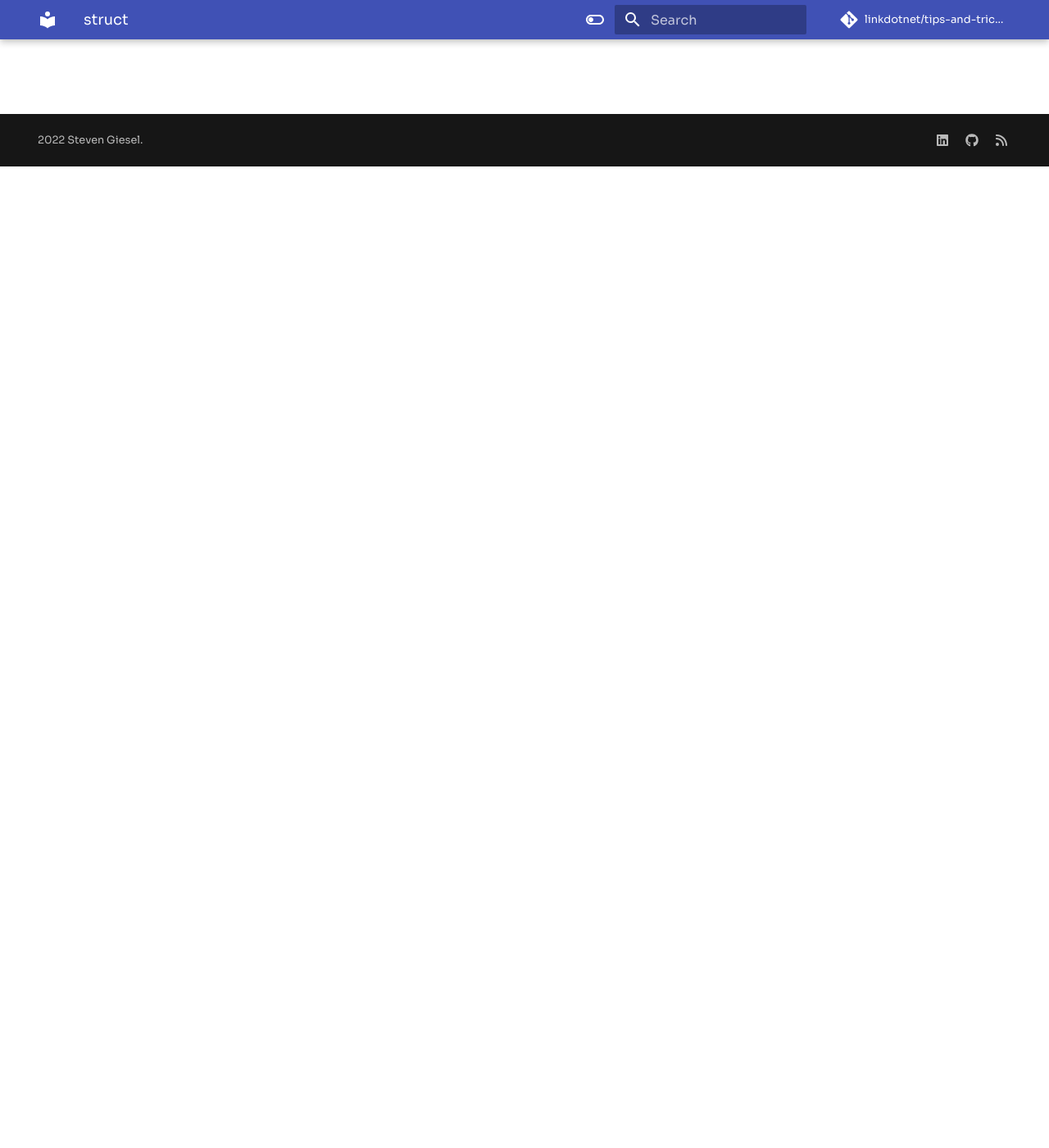
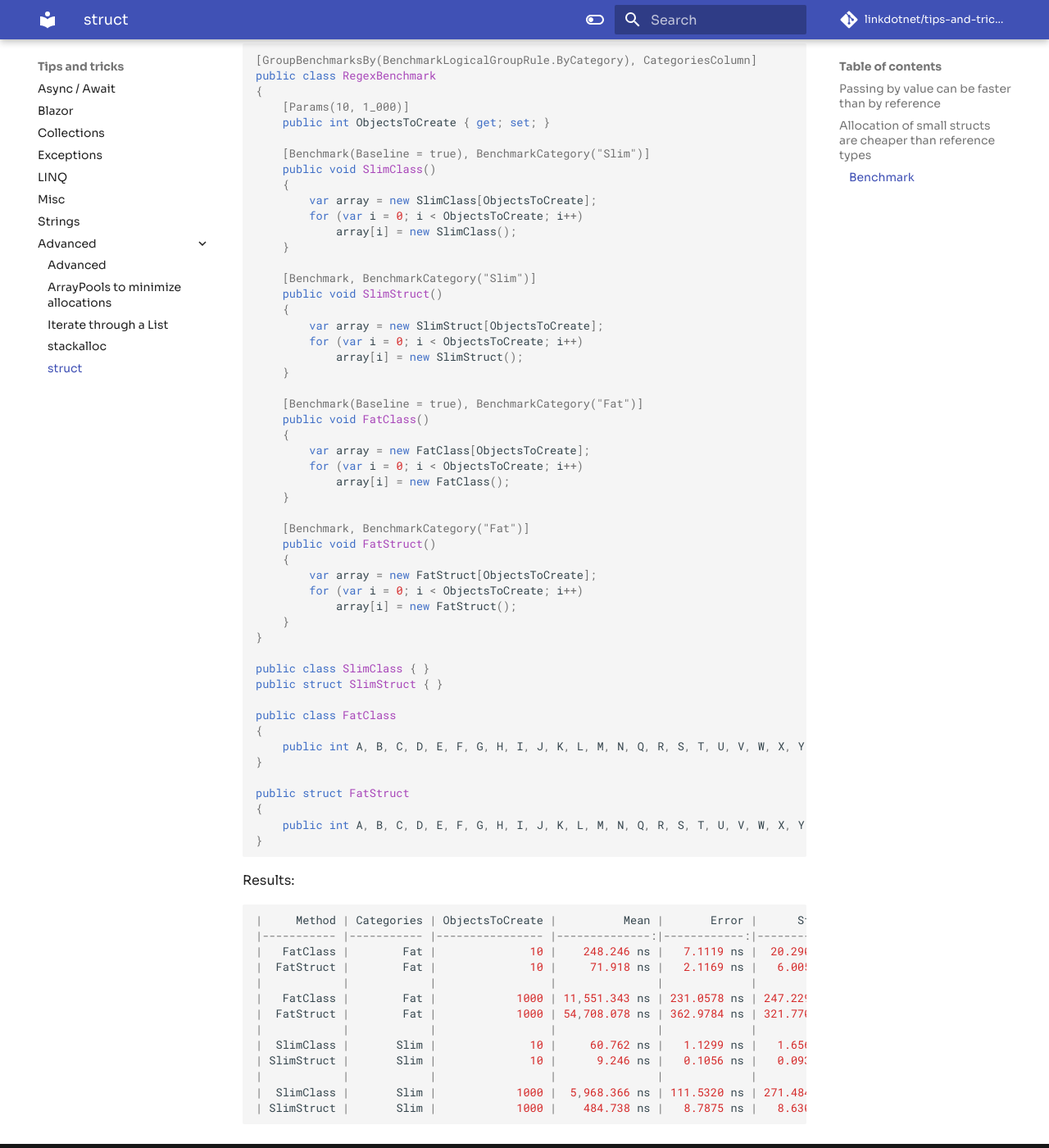
Before and after one commit to linkdotnet/tips-and-tricks, an MkDocs documentation site: the page built from docs/advanced/struct.md, in a window 1280 px wide and 1400 px high, scrolled down 1197 px. Shown: the whole window at 82% size. Built offline with MkDocs 1.6.1 and Material for MkDocs 9.7.7, drawn with Linux system fonts in a browser that asks for light colours; comment, search, counter and statistics services are not loaded; some of the changed text lies outside the part shown.

Commit message:
Added another struct tip

````diff
--- a/docs/advanced/struct.md
+++ b/docs/advanced/struct.md
@@ -7,3 +7,102 @@
 The reason is that copying a `struct` on the stack is a cheap operation when the `struct` is small enough. A reference in contrast is always as wide as the machine word but on top, for reading values, it has to be dereferences.
 
 > 💡 Info: In detail explanation can be found [here](https://steven-giesel.com/blogPost/d205e99c-e784-49be-a2e6-7f9c44ab890f).
+
+## Allocation of small `struct`s are cheaper than reference types
+Heap allocation is more expensive than creating an object on the stack.
+If used in loops with only local usage of the (small) `struct` they can improve the performance.
+
+❌ **Bad** Classes are relatively expensive
+```csharp
+ public void SlimClass()
+{
+    var array = new SlimClass[1000];
+    for (var i = 0; i < 1000; i++)
+        array[i] = new SlimClass();
+}
+```
+
+✅ **Good** Structs are cheap to create
+```csharp
+ public void SlimStruct()
+{
+    var array = new SlimStruct[1000];
+    for (var i = 0; i < 1000; i++)
+        array[i] = new SlimStruct();
+}
+```
+
+⚠️ **Warning** If the array of a struct is larger than 85kb it will be moved to the **L**arge **O**bject **H**eap which can give a major performance penalty.
+
+### Benchmark
+```csharp
+[GroupBenchmarksBy(BenchmarkLogicalGroupRule.ByCategory), CategoriesColumn]
+public class RegexBenchmark
+{
+    [Params(10, 1_000)]
+    public int ObjectsToCreate { get; set; }
+
+    [Benchmark(Baseline = true), BenchmarkCategory("Slim")]
+    public void SlimClass()
+    {
+        var array = new SlimClass[ObjectsToCreate];
+        for (var i = 0; i < ObjectsToCreate; i++)
+            array[i] = new SlimClass();
+    }
+
+    [Benchmark, BenchmarkCategory("Slim")]
+    public void SlimStruct()
+    {
+        var array = new SlimStruct[ObjectsToCreate];
+        for (var i = 0; i < ObjectsToCreate; i++)
+            array[i] = new SlimStruct();
+    }
+
+    [Benchmark(Baseline = true), BenchmarkCategory("Fat")]
+    public void FatClass()
+    {
+        var array = new FatClass[ObjectsToCreate];
+        for (var i = 0; i < ObjectsToCreate; i++)
+            array[i] = new FatClass();
+    }
+
+    [Benchmark, BenchmarkCategory("Fat")]
+    public void FatStruct()
+    {
+        var array = new FatStruct[ObjectsToCreate];
+        for (var i = 0; i < ObjectsToCreate; i++)
+            array[i] = new FatStruct();
+    }
+}
+
+public class SlimClass { }
+public struct SlimStruct { }
+
+public class FatClass
+{
+    public int A, B, C, D, E, F, G, H, I, J, K, L, M, N, Q, R, S, T, U, V, W, X, Y, Z;
+}
+
+public struct FatStruct
+{
+    public int A, B, C, D, E, F, G, H, I, J, K, L, M, N, Q, R, S, T, U, V, W, X, Y, Z;
+}
+```
+
+Results:
+```csharp
+|     Method | Categories | ObjectsToCreate |          Mean |       Error |      StdDev | Ratio | RatioSD |   Gen 0 |   Gen 1 |   Gen 2 | Allocated | Alloc Ratio |
+|----------- |----------- |---------------- |--------------:|------------:|------------:|------:|--------:|--------:|--------:|--------:|----------:|------------:|
+|   FatClass |        Fat |              10 |    248.246 ns |   7.1119 ns |  20.2908 ns |  1.00 |    0.00 |  0.2923 |       - |       - |    1224 B |        1.00 |
+|  FatStruct |        Fat |              10 |     71.918 ns |   2.1169 ns |   6.0054 ns |  0.29 |    0.03 |  0.2352 |       - |       - |     984 B |        0.80 |
+|            |            |                 |               |             |             |       |         |         |         |         |           |             |
+|   FatClass |        Fat |            1000 | 11,551.343 ns | 231.0578 ns | 247.2293 ns |  1.00 |    0.00 | 28.6865 |  0.0305 |       - |  120024 B |        1.00 |
+|  FatStruct |        Fat |            1000 | 54,708.078 ns | 362.9784 ns | 321.7709 ns |  4.73 |    0.12 | 30.2734 | 30.2734 | 30.2734 |   96034 B |        0.80 |
+|            |            |                 |               |             |             |       |         |         |         |         |           |             |
+|  SlimClass |       Slim |              10 |     60.762 ns |   1.1299 ns |   1.6562 ns |  1.00 |    0.00 |  0.0823 |       - |       - |     344 B |        1.00 |
+| SlimStruct |       Slim |              10 |      9.246 ns |   0.1056 ns |   0.0936 ns |  0.15 |    0.01 |  0.0096 |       - |       - |      40 B |        0.12 |
+|            |            |                 |               |             |             |       |         |         |         |         |           |             |
+|  SlimClass |       Slim |            1000 |  5,968.366 ns | 111.5320 ns | 271.4843 ns |  1.00 |    0.00 |  7.6599 |       - |       - |   32024 B |        1.00 |
+| SlimStruct |       Slim |            1000 |    484.738 ns |   8.7875 ns |   8.6305 ns |  0.08 |    0.00 |  0.2441 |       - |       - |    1024 B |        0.03 |
+
+```
````
